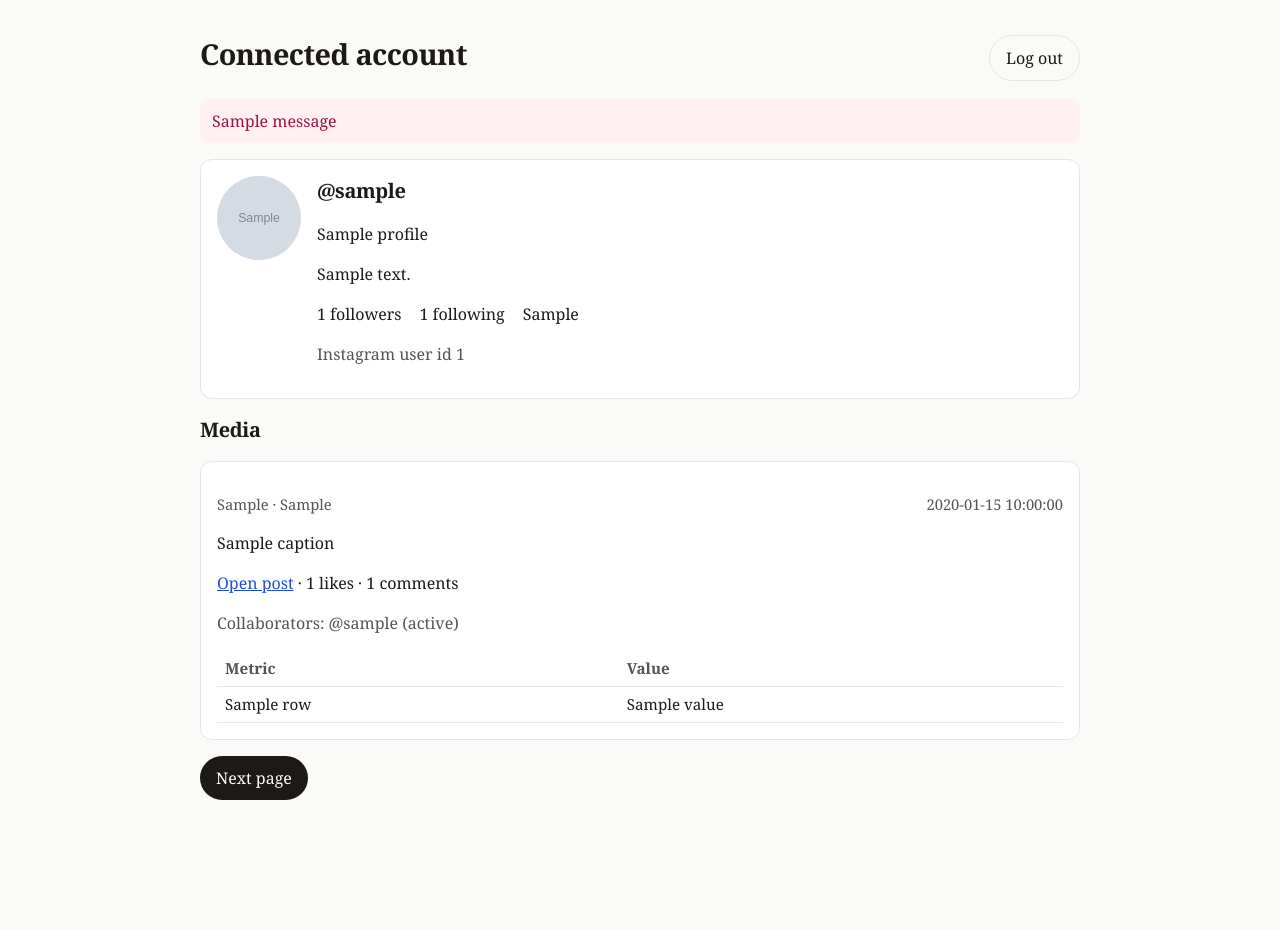
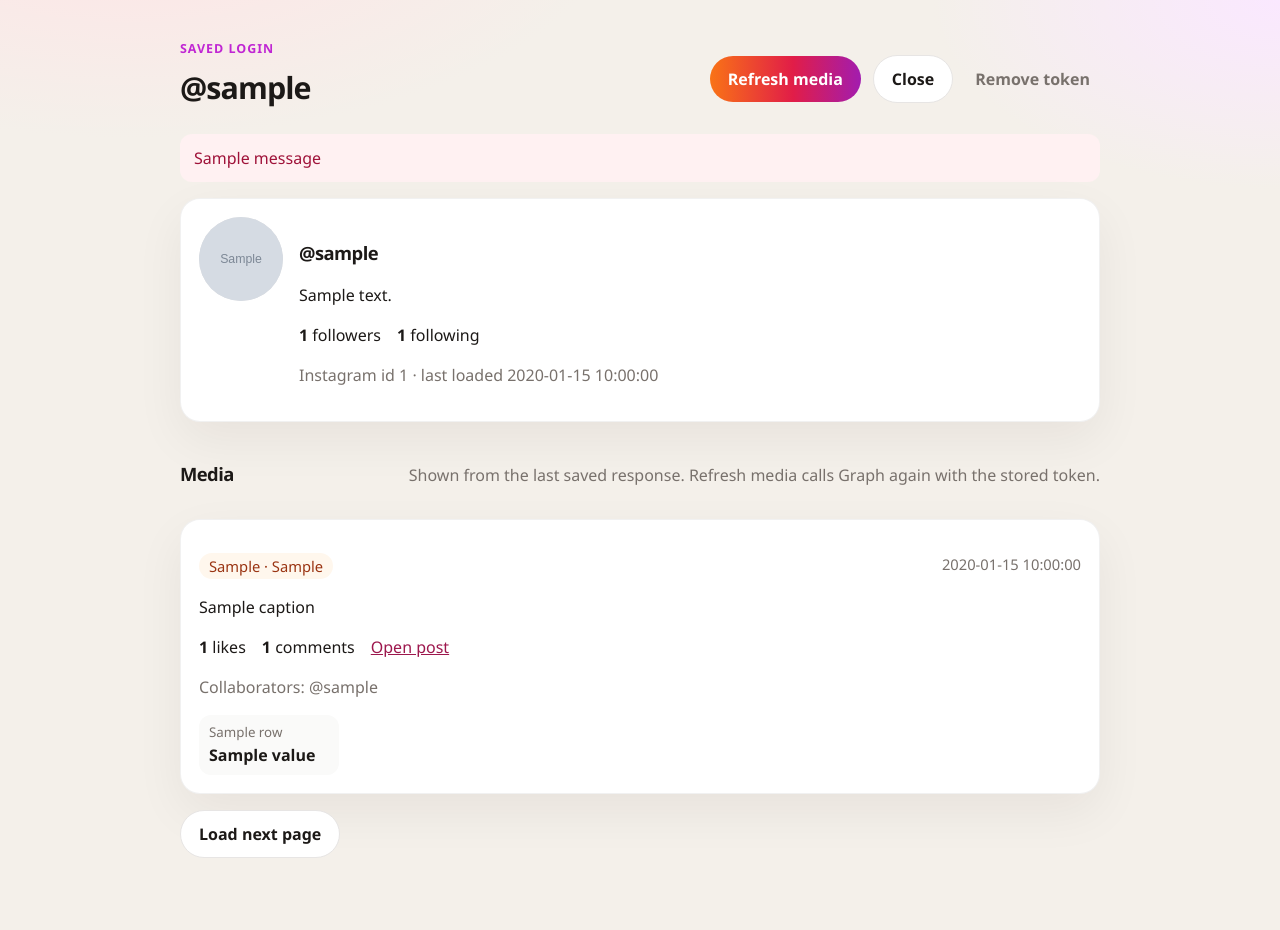
Before and after one commit to maheshatisfy/instagram_login, a Flask app: template templates/dashboard.html in a window 1280 px wide. Before the commit the page ends 800 px from the top, so only its background shows below. Run offline with Flask 3, Linux system fonts and the light colour scheme; the template is opened without the code that fills it: most values are stand-ins (such as "Sample title", 1, 10 or a date in 2020); grey boxes marked "Sample" are stand-in pictures; one stand-in notice (Sample message) is shown.

Commit message:
changed ui

```diff
--- a/app.py
+++ b/app.py
@@ -1,5 +1,6 @@
 import os
 import secrets
+from datetime import timedelta
 
 from dotenv import load_dotenv
 from flask import (
@@ -15,11 +16,13 @@ from flask import (
 from instagram_api import (
     InstagramError,
     authorize_url,
+    client_business_id,
     exchange_code,
     fetch_media,
     fetch_profile,
     instagram_account_ids,
 )
+import token_store
 
 load_dotenv()
 
@@ -28,56 +31,107 @@ app.secret_key = os.getenv("SECRET_KEY") or "dev-only-change-me"
 app.config["SESSION_COOKIE_HTTPONLY"] = True
 app.config["SESSION_COOKIE_SAMESITE"] = "Lax"
 app.config["SESSION_COOKIE_SECURE"] = os.getenv("COOKIE_SECURE", "0") == "1"
+app.config["PERMANENT_SESSION_LIFETIME"] = timedelta(days=60)
 
 
-def _token():
-    return session.get("access_token")
+def _open_account():
+    ig_id = session.get("ig_id")
+    if not ig_id:
+        return None
+    return token_store.get_account(ig_id)
+
+
+def _refresh_account(account, after=None):
+    token = account["access_token"]
+    ig_id = account["ig_id"]
+    profile = fetch_profile(token, ig_id)
+    media = {"items": [], "after": None}
+    media_error = None
+    try:
+        media = fetch_media(token, ig_id, after=after)
+    except InstagramError as exc:
+        media_error = str(exc)
+    token_store.save_snapshot(
+        ig_id,
+        profile,
+        media["items"],
+        media["after"],
+        media_error,
+    )
+    saved = token_store.get_account(ig_id)
+    return saved
 
 
 @app.get("/")
 def home():
-    if not _token():
-        return render_template("login.html")
-    ig_id = session.get("ig_id")
-    accounts = session.get("ig_accounts") or []
-    if not ig_id:
-        if len(accounts) > 1:
-            return render_template("accounts.html", accounts=accounts)
-        if len(accounts) == 1:
-            ig_id = accounts[0]
-            session["ig_id"] = ig_id
-        else:
-            flash("Login finished, but the token has no Instagram account id.")
-            return render_template("login.html")
-    try:
-        profile = fetch_profile(_token(), ig_id)
-    except InstagramError as exc:
-        flash(str(exc))
-        return render_template("login.html")
-    after = (request.args.get("after") or "").strip() or None
-    media = {"items": [], "after": None}
-    media_error = None
-    try:
-        media = fetch_media(_token(), ig_id, after=after)
-    except InstagramError as exc:
-        media_error = str(exc)
+    session.permanent = True
+    account = _open_account()
+    if not account:
+        pending = session.get("pending_accounts") or []
+        if len(pending) > 1:
+            return render_template("accounts.html", accounts=pending)
+        return render_template("login.html", saved=token_store.list_accounts())
+
+    profile = account.get("profile")
+    media = account.get("media")
+    media_error = account.get("media_error")
+    if not profile or media is None:
+        try:
+            account = _refresh_account(account)
+            profile = account.get("profile")
+            media = account.get("media") or []
+            media_error = account.get("media_error")
+        except InstagramError as exc:
+            flash(str(exc))
+            return render_template(
+                "login.html",
+                saved=token_store.list_accounts(),
+            )
     return render_template(
         "dashboard.html",
-        profile=profile,
-        media=media["items"],
-        next_after=media["after"],
+        profile=profile or {},
+        media=media or [],
+        next_after=account.get("media_after"),
         media_error=media_error,
+        saved_at=account.get("updated_at"),
     )
+
+
+@app.post("/continue")
+def continue_account():
+    ig_id = (request.form.get("ig_id") or "").strip()
+    if not token_store.get_account(ig_id):
+        flash("That saved login is no longer on this server.")
+        return redirect(url_for("home"))
+    session.permanent = True
+    session["ig_id"] = ig_id
+    session.pop("pending_accounts", None)
+    return redirect(url_for("home"))
 
 
 @app.post("/account")
 def choose_account():
     chosen = (request.form.get("ig_id") or "").strip()
-    allowed = session.get("ig_accounts") or []
-    if chosen not in allowed:
+    allowed = {item["id"] for item in (session.get("pending_accounts") or [])}
+    if chosen not in allowed or not token_store.get_account(chosen):
         flash("Choose one of the Instagram accounts on this login.")
         return redirect(url_for("home"))
+    session.permanent = True
     session["ig_id"] = chosen
+    session.pop("pending_accounts", None)
+    return redirect(url_for("home"))
+
+
+@app.post("/media/refresh")
+def refresh_media():
+    account = _open_account()
+    if not account:
+        return redirect(url_for("home"))
+    after = (request.form.get("after") or "").strip() or None
+    try:
+        _refresh_account(account, after=after)
+    except InstagramError as exc:
+        flash(str(exc))
     return redirect(url_for("home"))
 
 
@@ -128,14 +182,34 @@ def instagram_callback():
     if not accounts:
         flash(str(lookup_error or "Login finished, but the token has no Instagram account id."))
         return redirect(url_for("home"))
-    session["access_token"] = chosen_token
-    session["ig_accounts"] = accounts
-    session["ig_id"] = accounts[0] if len(accounts) == 1 else ""
+    token_store.save_login(
+        accounts,
+        chosen_token,
+        client_business_id(chosen_token),
+    )
+    session.permanent = True
     session.pop("oauth_state", None)
+    if len(accounts) == 1:
+        session["ig_id"] = accounts[0]["id"]
+        session.pop("pending_accounts", None)
+    else:
+        session.pop("ig_id", None)
+        session["pending_accounts"] = accounts
     return redirect(url_for("home"))
 
 
 @app.post("/logout")
 def logout():
-    session.clear()
+    session.pop("ig_id", None)
+    session.pop("pending_accounts", None)
     return redirect(url_for("home"))
+
+
+@app.post("/forget")
+def forget():
+    ig_id = session.get("ig_id") or (request.form.get("ig_id") or "").strip()
+    if ig_id:
+        token_store.delete_account(ig_id)
+    if session.get("ig_id") == ig_id:
+        session.pop("ig_id", None)
+    return redirect(url_for("home"))
--- a/static/style.css
+++ b/static/style.css
@@ -1,82 +1,140 @@
 :root {
   color-scheme: light;
   --ink: #1c1917;
-  --muted: #57534e;
+  --muted: #78716c;
   --line: #e7e5e4;
-  --paper: #fafaf9;
+  --paper: #f4f0ea;
   --card: #ffffff;
   --danger: #9f1239;
+  --accent: #c026d3;
 }
 
 * { box-sizing: border-box; }
 
 body {
   margin: 0;
-  font: 16px/1.5 Georgia, "Times New Roman", serif;
+  min-height: 100vh;
+  font: 16px/1.5 "Segoe UI", system-ui, sans-serif;
   color: var(--ink);
-  background: var(--paper);
+  background:
+    radial-gradient(900px 420px at 10% -10%, #ffe4e6 0%, transparent 55%),
+    radial-gradient(700px 380px at 100% 0%, #fae8ff 0%, transparent 50%),
+    var(--paper);
 }
 
 .wrap {
-  width: min(880px, calc(100% - 32px));
-  margin: 32px auto 64px;
+  width: min(920px, calc(100% - 32px));
+  margin: 40px auto 72px;
 }
 
-.narrow { width: min(440px, calc(100% - 32px)); }
+.narrow { width: min(520px, calc(100% - 32px)); }
 
-h1, h2 { font-weight: 600; letter-spacing: -0.02em; }
+.panel, .profile, .card {
+  background: var(--card);
+  border: 1px solid rgba(28, 25, 23, 0.06);
+  border-radius: 20px;
+  box-shadow: 0 18px 50px rgba(28, 25, 23, 0.06);
+}
 
-h1 { font-size: 1.8rem; margin: 0 0 8px; }
-h2 { font-size: 1.25rem; margin: 0 0 8px; }
+.panel { padding: 28px; }
 
-a { color: #1d4ed8; }
+h1, h2 { font-weight: 650; letter-spacing: -0.03em; }
+
+h1 { font-size: 1.9rem; margin: 0 0 8px; }
+h2 { font-size: 1.15rem; margin: 22px 0 8px; }
+
+a { color: #9d174d; }
+
+.eyebrow {
+  margin: 0 0 6px;
+  color: var(--accent);
+  font-size: 0.78rem;
+  font-weight: 700;
+  letter-spacing: 0.08em;
+  text-transform: uppercase;
+}
 
 .muted { color: var(--muted); }
 .error {
   color: var(--danger);
   background: #fff1f2;
-  padding: 10px 12px;
-  border-radius: 8px;
+  padding: 12px 14px;
+  border-radius: 12px;
 }
 
-.top {
+.top, .actions, .section-head, .account-list li {
   display: flex;
+  align-items: center;
   justify-content: space-between;
-  align-items: center;
-  gap: 16px;
+  gap: 12px;
 }
+
+.actions { flex-wrap: wrap; justify-content: flex-end; }
+.section-head { align-items: baseline; }
 
 .button, button {
   display: inline-block;
   font: inherit;
+  font-weight: 650;
   text-decoration: none;
-  background: var(--ink);
+  background: linear-gradient(90deg, #f97316, #e11d48 55%, #a21caf);
   color: white;
   border: 0;
   border-radius: 999px;
-  padding: 10px 16px;
+  padding: 11px 18px;
   cursor: pointer;
 }
 
 .ghost {
-  background: transparent;
+  background: white;
   color: var(--ink);
   border: 1px solid var(--line);
 }
 
-.profile, .card {
-  background: var(--card);
-  border: 1px solid var(--line);
-  border-radius: 12px;
-  padding: 16px;
-  margin: 16px 0;
+.text-button {
+  background: transparent;
+  color: var(--muted);
+  padding: 8px 10px;
 }
 
-.profile {
+.account-list {
+  list-style: none;
+  margin: 0 0 18px;
+  padding: 0;
+}
+
+.account-list li { margin: 10px 0; }
+
+.account-button {
+  width: 100%;
   display: flex;
-  gap: 16px;
-  align-items: flex-start;
+  align-items: center;
+  gap: 12px;
+  text-align: left;
+  background: #fff;
+  color: var(--ink);
+  border: 1px solid var(--line);
+  border-radius: 16px;
 }
+
+.account-button strong, .account-button small { display: block; }
+.account-button small { color: var(--muted); font-weight: 500; }
+
+.avatar {
+  width: 42px;
+  height: 42px;
+  border-radius: 50%;
+  display: grid;
+  place-items: center;
+  color: white;
+  background: linear-gradient(135deg, #fb7185, #c026d3);
+  flex: none;
+}
+
+.avatar.large { width: 84px; height: 84px; font-size: 1.6rem; }
+
+.profile, .card { padding: 18px; margin: 16px 0; }
+.profile { display: flex; gap: 16px; align-items: flex-start; }
 
 .profile img {
   width: 84px;
@@ -87,8 +145,7 @@ a { color: #1d4ed8; }
 }
 
 .bio { white-space: pre-wrap; }
-
-.stats { display: flex; flex-wrap: wrap; gap: 12px 18px; }
+.stats { display: flex; flex-wrap: wrap; gap: 8px 16px; align-items: center; }
 
 .meta {
   display: flex;
@@ -98,16 +155,25 @@ a { color: #1d4ed8; }
   font-size: 0.92rem;
 }
 
-table {
-  width: 100%;
-  border-collapse: collapse;
-  font-size: 0.95rem;
+.pill {
+  background: #fff7ed;
+  color: #9a3412;
+  border-radius: 999px;
+  padding: 2px 10px;
 }
 
-th, td {
-  text-align: left;
-  padding: 6px 8px;
-  border-bottom: 1px solid var(--line);
+.metrics {
+  display: grid;
+  grid-template-columns: repeat(auto-fill, minmax(140px, 1fr));
+  gap: 8px;
+  margin-top: 12px;
 }
 
-th { color: var(--muted); font-weight: 600; }
+.metric {
+  background: #fafaf9;
+  border-radius: 12px;
+  padding: 8px 10px;
+}
+
+.metric small, .metric strong { display: block; }
+.metric small { color: var(--muted); }
--- a/templates/dashboard.html
+++ b/templates/dashboard.html
@@ -9,10 +9,21 @@
 <body>
   <main class="wrap">
     <header class="top">
-      <h1>Connected account</h1>
+      <div>
+        <p class="eyebrow">Saved login</p>
+        <h1>@{{ profile.username or "Instagram" }}</h1>
+      </div>
+      <div class="actions">
+        <form method="post" action="{{ url_for('refresh_media') }}">
+          <button type="submit">Refresh media</button>
+        </form>
         <form method="post" action="{{ url_for('logout') }}">
-        <button type="submit" class="ghost">Log out</button>
+          <button type="submit" class="ghost">Close</button>
         </form>
+        <form method="post" action="{{ url_for('forget') }}">
+          <button type="submit" class="text-button">Remove token</button>
+        </form>
+      </div>
     </header>
 
     {% with messages = get_flashed_messages() %}
@@ -24,21 +35,24 @@
     <section class="profile">
       {% if profile.profile_picture_url %}
         <img src="{{ profile.profile_picture_url }}" alt="">
+      {% else %}
+        <span class="avatar large">{{ (profile.username or "I")[:1]|upper }}</span>
       {% endif %}
       <div>
         <h2>@{{ profile.username }}</h2>
-        {% if profile.name %}<p>{{ profile.name }}</p>{% endif %}
         {% if profile.biography %}<p class="bio">{{ profile.biography }}</p>{% endif %}
         <p class="stats">
-          <span>{{ profile.followers_count if profile.followers_count is not none else "—" }} followers</span>
-          <span>{{ profile.follows_count if profile.follows_count is not none else "—" }} following</span>
-          {% if profile.account_type %}<span>{{ profile.account_type }}</span>{% endif %}
+          <span><strong>{{ profile.followers_count if profile.followers_count is not none else "—" }}</strong> followers</span>
+          <span><strong>{{ profile.follows_count if profile.follows_count is not none else "—" }}</strong> following</span>
         </p>
-        <p class="muted">Instagram user id {{ profile.user_id or profile.id }}</p>
+        <p class="muted">Instagram id {{ profile.user_id or profile.id }} · last loaded {{ saved_at }}</p>
       </div>
     </section>
 
+    <div class="section-head">
       <h2>Media</h2>
+      <p class="muted">Shown from the last saved response. Refresh media calls Graph again with the stored token.</p>
+    </div>
     {% if media_error %}
       <p class="error">{{ media_error }}</p>
     {% endif %}
@@ -49,34 +63,31 @@
     {% for item in media %}
       <article class="card">
         <p class="meta">
-          <span>{{ item.media_product_type }} · {{ item.media_type }}</span>
+          <span class="pill">{{ item.media_product_type }} · {{ item.media_type }}</span>
           <span>{{ item.timestamp }}</span>
         </p>
         {% if item.caption %}<p>{{ item.caption }}</p>{% endif %}
-        <p>
+        <p class="stats">
+          <span><strong>{{ item.like_count if item.like_count is not none else "—" }}</strong> likes</span>
+          <span><strong>{{ item.comments_count if item.comments_count is not none else "—" }}</strong> comments</span>
+          {% if item.permalink %}
             <a href="{{ item.permalink }}" target="_blank" rel="noopener">Open post</a>
-          · {{ item.like_count if item.like_count is not none else "—" }} likes
-          · {{ item.comments_count if item.comments_count is not none else "—" }} comments
+          {% endif %}
         </p>
         {% if item.collaborators and item.collaborators.data %}
           <p class="muted">
             Collaborators:
             {% for person in item.collaborators.data %}
-              @{{ person.username }} ({{ person.invite_status }}){% if not loop.last %}, {% endif %}
+              @{{ person.username }}{% if not loop.last %}, {% endif %}
             {% endfor %}
           </p>
         {% endif %}
         {% if item.insights %}
-          <table>
-            <thead>
-              <tr><th>Metric</th><th>Value</th></tr>
-            </thead>
-            <tbody>
+          <div class="metrics">
             {% for row in item.insights %}
-                <tr><td>{{ row.name }}</td><td>{{ row.value }}</td></tr>
+              <span class="metric"><small>{{ row.name }}</small><strong>{{ row.value }}</strong></span>
             {% endfor %}
-            </tbody>
-          </table>
+          </div>
         {% endif %}
         {% if item.insight_error %}
           <p class="muted">Some insight metrics were skipped: {{ item.insight_error }}</p>
@@ -85,7 +96,10 @@
     {% endfor %}
 
     {% if next_after %}
-      <p><a class="button" href="{{ url_for('home', after=next_after) }}">Next page</a></p>
+      <form method="post" action="{{ url_for('refresh_media') }}">
+        <input type="hidden" name="after" value="{{ next_after }}">
+        <button type="submit" class="ghost">Load next page</button>
+      </form>
     {% endif %}
   </main>
 </body>
```
Also changed, not shown: instagram_api.py (+20 -2 lines), templates/accounts.html (+21 -8 lines), templates/login.html (+34 -8 lines), token_store.py (added, +119 -0 lines), 1 other file. Lines whose indentation alone changed are shown as unchanged.
